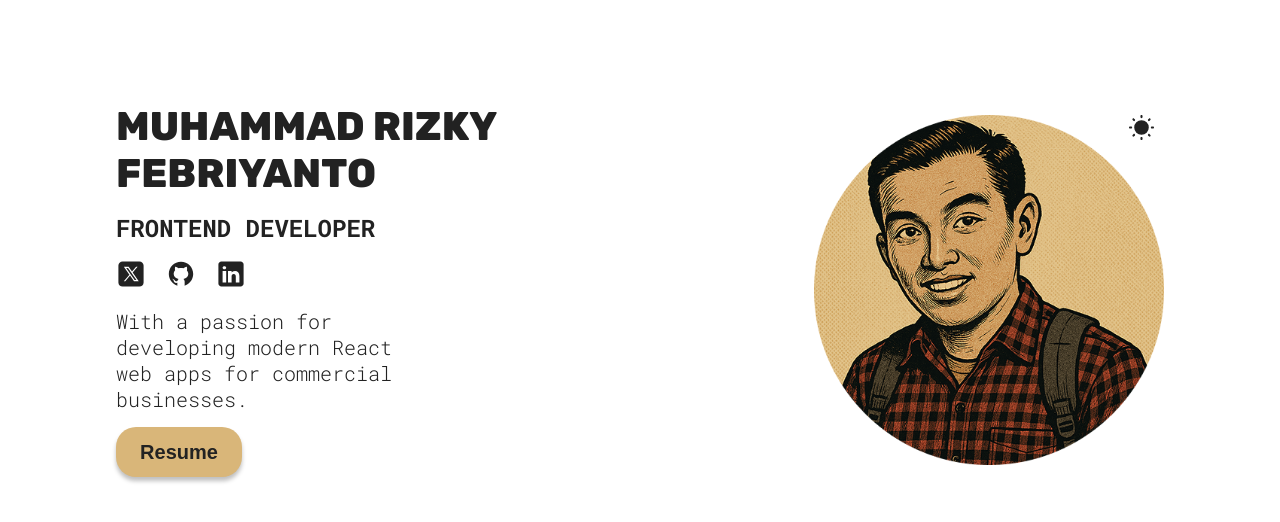
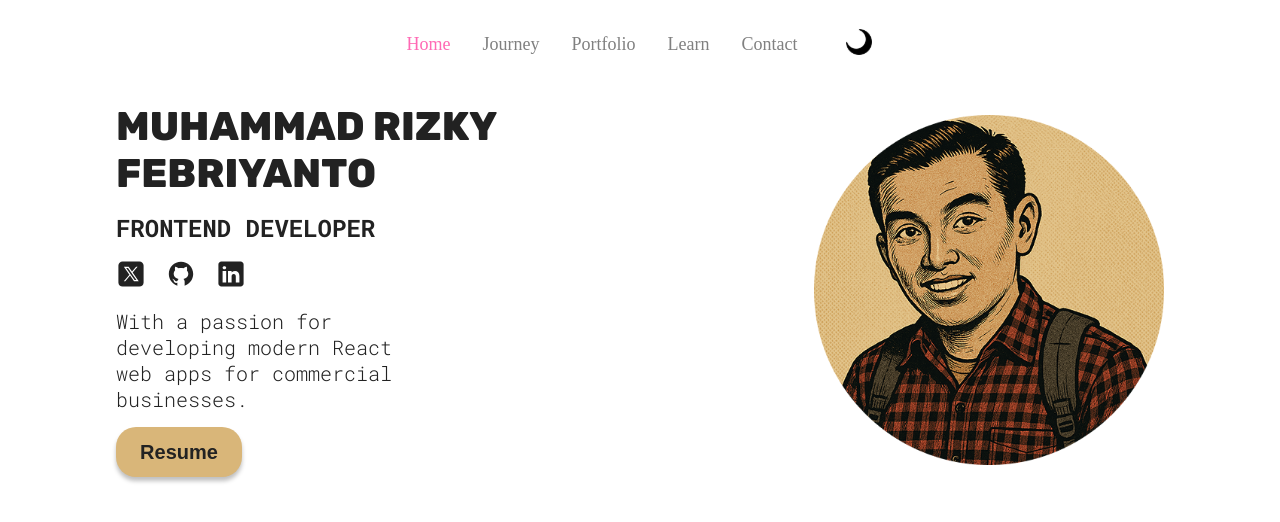
Before and after one commit to duriskifeb/portfolio-mi, a React (Vite) app: page / in a window 1280 px wide. Shown: the top 522 px of the page. Built offline with nearby package versions, Linux system fonts and the light colour scheme.

Commit message:
Header fiks dah

```diff
--- a/package.json
+++ b/package.json
@@ -10,6 +10,7 @@
     "preview": "vite preview"
   },
   "dependencies": {
+    "@heroicons/react": "^2.2.0",
     "react": "^19.0.0",
     "react-dom": "^19.0.0"
   },
--- a/src/App.jsx
+++ b/src/App.jsx
@@ -1,9 +1,11 @@
 import "./App.css";
-import Hero from "./component/Hero";
+import Header from "./component/Header/Header.jsx";
+import Hero from "./component/Hero/Hero.jsx";
 
 function App() {
   return (
     <>
+      <Header />
       <Hero />
     </>
   );
--- a/src/component/Header/Header.jsx
+++ b/src/component/Header/Header.jsx
@@ -6,14 +6,22 @@ import {
   BoltIcon,
   ChatBubbleOvalLeftEllipsisIcon,
 } from "@heroicons/react/16/solid";
-import style from "../Header/HeaderStyles.modul.css";
+import styles from "../Header/HeaderStyles.module.css";
+import sun from "../../assets/sun.svg";
+import moon from "../../assets/moon.svg";
+import { useTheme } from "../../common/ThemeContext";
 
-//buat fungsi dulu deh
 function Header() {
   const [activeSection, setActiveSection] = useState("/");
-  const [isScrool, setScrool] = useState(false);
+  const [isScrolled, setIsScrolled] = useState(false);
+  const { theme, toggleTheme } = useTheme();
 
-  const navItem = [
+  // Benar urutannya
+  const sunIcon = sun;
+  const moonIcon = moon;
+  const themeIcon = theme === "light" ? moonIcon : sunIcon;
+
+  const navItems = [
     { href: "/", icon: HomeIcon, label: "Home" },
     { href: "#journey", icon: BriefcaseIcon, label: "Journey" },
     { href: "#portfolio", icon: ComputerDesktopIcon, label: "Portfolio" },
@@ -21,25 +29,21 @@ function Header() {
     {
       href: "#contact",
       icon: ChatBubbleOvalLeftEllipsisIcon,
-      label: "contact",
+      label: "Contact",
     },
   ];
 
   useEffect(() => {
     const handleScroll = () => {
       const scrollPosition = window.scrollY;
-      if (scrollPosition > 0) {
-        setScrool(true);
-      } else {
-        setActiveSection(false);
-      }
 
-      const sections = navItem.map((item) => item.href.replace("#", ""));
+      setIsScrolled(scrollPosition > 0);
+
+      const sections = navItems.map((item) => item.href.replace("#", ""));
 
       for (let i = sections.length - 1; i >= 0; i--) {
         const section = sections[i];
-
-        if (section === "") continue;
+        if (!section) continue;
 
         const element = document.getElementById(section);
         if (element && scrollPosition >= element.offsetTop - 100) {
@@ -48,37 +52,50 @@ function Header() {
         }
       }
 
-      window.addEventListener("scroll", handleScroll);
-      handleScroll();
+      if (scrollPosition < 100) {
+        setActiveSection("/");
+      }
+    };
 
-      return () => {
-        window.removeEventListener("scroll", handleScroll);
-      };
-    };
-  },[]); //ini kenapa harus ada kurung array?? noted!
+    window.addEventListener("scroll", handleScroll);
+    handleScroll();
+    return () => window.removeEventListener("scroll", handleScroll);
+  }, []);
 
   return (
-    <div className="header-container">
-        <nav className={`navbar ${isScrool ? "scrolled" : ""}`}>
-            {navItem.map((item)=> (
-                <Link key={item.href} href={item.href}>
-                    <div className="nav-item">
-                        <item.icon
-                            className={`nav-icon ${
-                                activeSection === item.href ? "active" : "inactive"
-                            }`}/>
-                        <p className={`nav-label ${
-                            activeSection === item.href ? "active" : "inactive"
-
-                        }`}>
-                            {item.label}
-                        </p>
-                    </div>
-                </Link>
-            ))}
-        </nav>
+    <div className={styles.headerContainer}>
+      <nav
+        className={`${styles.navbar} ${
+          isScrolled ? styles.navbarScrolled : ""
+        }`}
+      >
+        {navItems.map((item) => (
+          <a
+            key={item.href}
+            href={item.href}
+            className={`${styles.navLink} ${
+              activeSection === item.href ? styles.activeLink : ""
+            }`}
+          >
+            <div className={styles.navItem}>
+              <item.icon className={styles.navIcon} />
+              <span className={styles.navLabel}>{item.label}</span>
+            </div>
+          </a>
+        ))}
+        <div className={styles.toggleContainer}>
+          <img
+            src={themeIcon}
+            alt="Toggle Theme"
+            onClick={toggleTheme}
+            className={`${styles.themeIcon} ${
+              theme === "dark" ? styles.darkIcon : ""
+            }`}
+          />
+        </div>
+      </nav>
     </div>
   );
 }
 
-export { Header };
+export default Header;
--- /dev/null
+++ b/src/component/Header/HeaderStyles.module.css
@@ -0,0 +1,115 @@
+:root {
+  --color-pink: #ff69b4;
+  --color-gray: #808080;
+  --shadow-neutral: 0 4px 6px rgba(0, 0, 0, 0.1);
+  --bg-invert: #ffffff;
+}
+
+.headerContainer {
+  position: fixed;
+  width: 100%;
+  top: 0;
+  left: 0;
+  z-index: 999;
+  display: flex;
+  justify-content: center;
+  padding-top: 1rem;
+  pointer-events: none;
+}
+
+.navbar {
+  background-color: var(--bg-invert);
+  display: flex;
+  align-items: center;
+  gap: 2rem;
+  padding: 0.75rem 2rem;
+  border-radius: 9999px;
+  box-shadow: 0 0 0 transparent;
+  transition: all 0.3s ease;
+  pointer-events: auto;
+  backdrop-filter: blur(12px);
+}
+
+.navbarScrolled {
+  box-shadow: var(--shadow-neutral);
+  transform: translateY(0);
+  animation: fadeInUp 0.3s ease-in-out;
+}
+
+@keyframes fadeInUp {
+  from {
+    opacity: 0;
+    transform: translateY(-15px);
+  }
+  to {
+    opacity: 1;
+    transform: translateY(0);
+  }
+}
+
+.navLink {
+  text-decoration: none;
+  transition: transform 0.2s ease, color 0.2s ease;
+  color: var(--color-gray);
+}
+
+.navLink:hover {
+  transform: translateY(-3px);
+}
+
+.navItem {
+  display: flex;
+  flex-direction: column;
+  align-items: center;
+  gap: 0.3rem;
+  transition: all 0.3s ease;
+}
+
+.navIcon {
+  width: 1.5rem;
+  height: 1.5rem;
+  display: block;
+  transition: color 0.3s ease;
+}
+
+.navLabel {
+  font-size: 0.75rem;
+  transition: color 0.3s ease;
+}
+
+.activeLink .navLabel,
+.activeLink .navIcon {
+  color: var(--color-pink);
+}
+
+.toggleContainer {
+  margin-left: 1rem;
+}
+
+/* ini buat light mode yaa */
+
+.themeIcon {
+  width: 28px;
+  height: 28px;
+  cursor: pointer;
+  transition: transform 0.2s ease-in-out;
+  filter: brightness(0);
+}
+
+.themeIcon:hover {
+  transform: scale(1.1);
+}
+
+.darkicon {
+  filter: brightness(1) invert(1);
+}
+
+/* Responsive - hide icons on desktop, enlarge text */
+@media (min-width: 768px) {
+  .navIcon {
+    display: none;
+  }
+  .navLabel {
+    font-size: 1.125rem;
+  }
+}
--- a/src/component/Hero.jsx
+++ b/src/component/Hero/Hero.jsx
@@ -1,22 +1,17 @@
-//hero ini saya copas nggeh
-import styles from "../component/HeroStyles.module.css";
-import heroImg from "../assets/profile.png";
-import sun from "../assets/sun.svg";
-import moon from "../assets/moon.svg";
-import twitterLight from "../assets/twitter-light.svg";
-import twitterDark from "../assets/twitter-dark.svg";
-import githubLight from "../assets/github-light.svg";
-import githubDark from "../assets/github-dark.svg";
-import linkedinLight from "../assets/linkedin-light.svg";
-import linkedinDark from "../assets/linkedin-dark.svg";
-import CV from "../assets/cv.pdf";
-import { useTheme } from "../common/ThemeContext";
+import styles from "../Hero/HeroStyles.module.css";
+import heroImg from "../../assets/profile.png";
+import twitterLight from "../../assets/twitter-light.svg";
+import twitterDark from "../../assets/twitter-dark.svg";
+import githubLight from "../../assets/github-light.svg";
+import githubDark from "../../assets/github-dark.svg";
+import linkedinLight from "../../assets/linkedin-light.svg";
+import linkedinDark from "../../assets/linkedin-dark.svg";
+import CV from "../../assets/cv.pdf";
+import { useTheme } from "../../common/ThemeContext"; // ini masih dipakai untuk ganti icon sosmed
 
 function Hero() {
+  const { theme } = useTheme(); // hanya butuh theme saja
 
-  const { theme, toggleTheme } = useTheme();
-
-  const themeIcon = theme === "light" ? sun : moon;
   const twitterIcon = theme === "light" ? twitterLight : twitterDark;
   const githubIcon = theme === "light" ? githubLight : githubDark;
   const linkedinIcon = theme === "light" ? linkedinLight : linkedinDark;
@@ -29,17 +24,9 @@ function Hero() {
           className={styles.hero}
           alt="Profile picture of Harris Johnsen"
         />
-        <img
-          className={styles.colorMode}
-          src={themeIcon}
-          alt="Color mode icon"
-          onClick={toggleTheme}
-        />
       </div>
       <div className={styles.info}>
-        <h1>
-          Muhammad Rizky Febriyanto
-        </h1>
+        <h1>Muhammad Rizky Febriyanto</h1>
         <h2>Frontend Developer</h2>
         <span>
           <a href="https://twitter.com/" target="_blank">
```
Also changed, not shown: src/component/Header/HeaderStyles.modul.css (deleted, +0 -75 lines), src/component/Hero/HeroStyles.module.css (renamed from src/component/HeroStyles.module.css), 1 other file (tests, documents, lock files or other folders).
